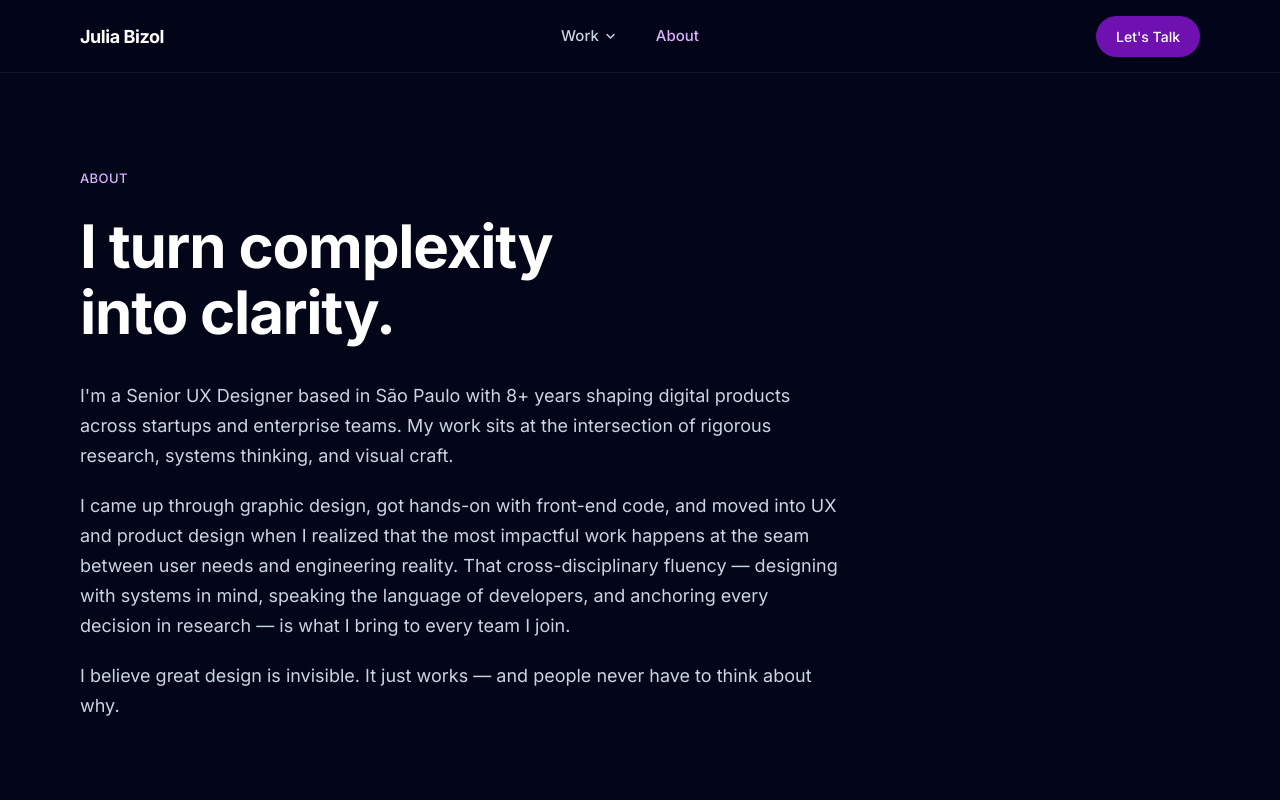
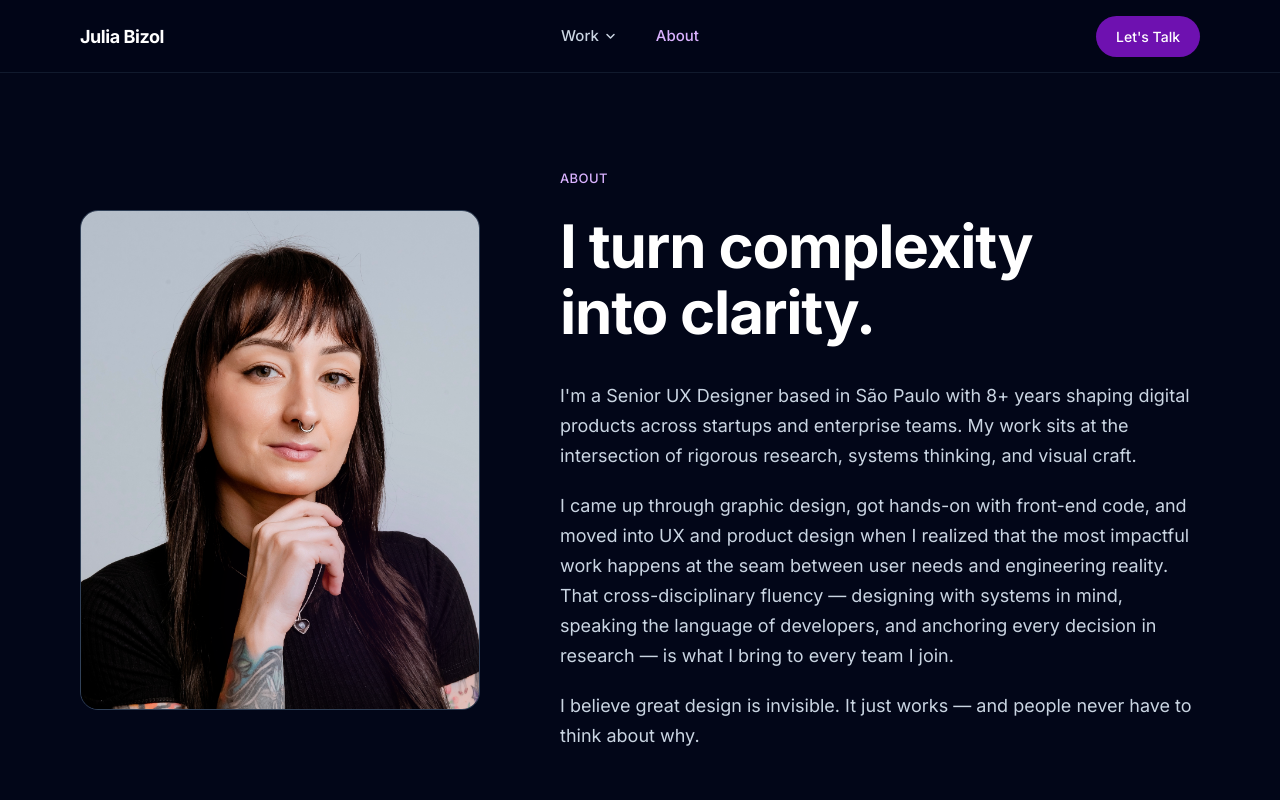
Before and after one commit to juliabizol/julia-portfolio, a Next.js app: page /about in a window 1280 px wide. Shown: the top 800 px of the page. Built offline with nearby package versions, Linux system fonts and the light colour scheme.

Commit message:
Add photo to About page hero section

```diff
--- a/src/app/about/page.tsx
+++ b/src/app/about/page.tsx
@@ -1,3 +1,4 @@
+import Image from "next/image";
 import { StickyNav } from "@/components/nav";
 import { Process } from "@/components/process";
 import { Contact } from "@/components/contact";
@@ -78,6 +79,27 @@ export default function AboutPage() {
 
         {/* 1. Introduction */}
         <section className="px-5 md:px-10 lg:px-20 pt-16 md:pt-24 pb-16 md:pb-20">
+          <div className="flex flex-col lg:flex-row items-start lg:items-center gap-10 lg:gap-20">
+            {/* Photo */}
+            <div className="relative w-full lg:w-[400px] lg:shrink-0 h-[360px] sm:h-[460px] lg:h-[500px] overflow-hidden rounded-2xl border border-slate-700">
+              <Image
+                src="/julia.jpeg"
+                alt="Julia Bizol"
+                fill
+                className="object-cover"
+                style={{ objectPosition: "center 20%" }}
+                priority
+              />
+              <div
+                className="absolute bottom-0 right-0 h-[200px] w-[200px] rounded-full opacity-40 pointer-events-none"
+                style={{
+                  background: "radial-gradient(circle, #6b21a8, transparent 70%)",
+                  filter: "blur(60px)",
+                }}
+              />
+            </div>
+
+            {/* Text */}
             <div className="max-w-[760px]">
               <p className="text-[13px] font-medium tracking-[0.03em] text-purple-300 mb-5 md:mb-6">
                 ABOUT
@@ -106,6 +128,7 @@ export default function AboutPage() {
                 I believe great design is invisible. It just works — and people
                 never have to think about why.
               </p>
+            </div>
           </div>
         </section>
 
```
Lines whose indentation alone changed are shown as unchanged.
